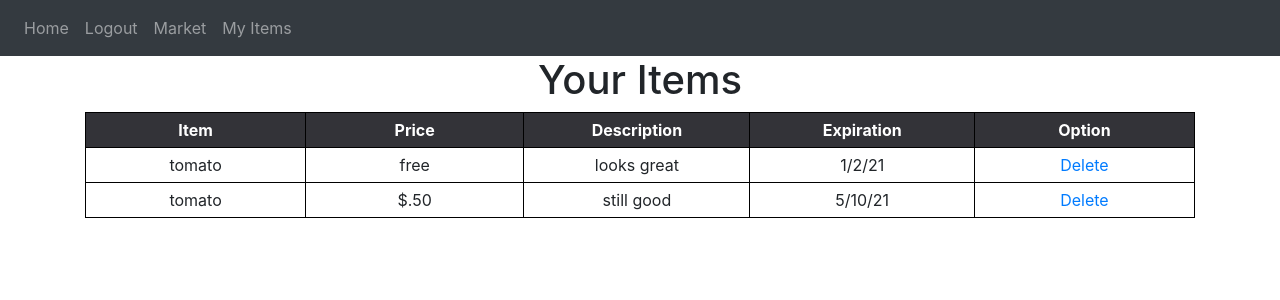
After one commit to Warren-source/CS435-project, a Flask app: page /items in a window 1280 px wide. The commit adds this page. Shown: the top 300 px of the page. Run offline with Flask 2, Linux system fonts and the light colour scheme; a user stored in the database is signed in; data comes from the database, SQL or seed files in the repository; both versions use the stored data as it was after the commit; some libraries are stand-ins or nearby versions.

Commit message:
make a item page

```diff
--- a/website/templates/base.html
+++ b/website/templates/base.html
@@ -39,6 +39,7 @@
           <a class="nav-item nav-link" id="home" href="/">Home</a>
           <a class="nav-item nav-link" id="logout" href="/logout">Logout</a>
           <a class="nav-item nav-link" id="market" href="/market">Market</a>
+          <a class="nav-item nav-link" id="items" href="/items">My Items</a>
           {% else %}
           <a class="nav-item nav-link" id="login" href="/login">Login</a>
           <a class="nav-item nav-link" id="signUp" href="/sign-up">Sign Up</a>
--- /dev/null
+++ b/website/templates/items.html
@@ -0,0 +1,56 @@
+{% extends "base.html" %}
+{% block title %} Items For Sale {% endblock %}
+
+{% block content %}
+
+<!--make table prettier-->
+<style>
+    table {
+        border-collapse: collapse;
+    }
+    th {
+        background-color:#333338;
+        Color:white;
+    }
+    th, td {
+        width:250px;
+        text-align:center;
+        border:1px solid black;
+        padding:5px
+
+    }
+    .geeks {
+        border-right:hidden;
+    }
+    .gfg {
+        border-collapse:separate;
+        border-spacing:0 15px;
+    }
+</style>
+
+<div class="myitems">
+    <h1 style="text-align: center">Your Items</h1>
+    <table>
+        <tr>
+            <th>Item</th>
+            <th>Price</th>
+            <th>Description</th>
+            <th>Expiration</th>
+            <th>Option</th>
+        </tr>
+        {% for stuff in my_stuff %}
+        <tr>
+            <td>{{ stuff.food  }}</td>
+            <td>{{ stuff.price  }}</td>
+            <td>{{ stuff.description }}</td>
+            <td>{{ stuff.expiration }}</td>
+             <!--note maybe supply custom tables form backend-->
+            <td>
+                <a href="/delete/{{stuff.id}}">Delete</a>
+            </td>
+        </tr>
+        {% endfor %}
+    </table>
+</div>
+
+{% endblock %}
--- a/website/views.py
+++ b/website/views.py
@@ -20,11 +20,13 @@ def market():
     if request.method == 'POST':
         food_item = request.form.get('searchfood')
         # don't do error checks, some boxes can be empty
-        searchresults = db.session.execute('SELECT S.id, S.food, S.price, S.description, S.expiration, U.user_name, U.address, U.zipcode, U.phone FROM Seller AS S JOIN User AS U WHERE U.id = S.user_id AND S.food = :val', {'val': food_item})
-        #searchresults = Seller.query.filter_by(food=food_item) #okay so search results need to give full table
+        searchresults = db.session.execute(
+            'SELECT S.id, S.food, S.price, S.description, S.expiration, U.user_name, U.address, U.zipcode, U.phone FROM Seller AS S JOIN User AS U WHERE U.id = S.user_id AND S.food = :val', {'val': food_item})
+        # searchresults = Seller.query.filter_by(food=food_item) #okay so search results need to give full table
         return render_template("market.html", user=current_user, searchresults=searchresults)
 
-    result = db.session.execute('SELECT S.id, S.food, S.price, S.description, S.expiration, U.user_name, U.address, U.zipcode, U.phone FROM Seller AS S JOIN User AS U WHERE S.user_id = U.id')
+    result = db.session.execute(
+        'SELECT S.id, S.food, S.price, S.description, S.expiration, U.user_name, U.address, U.zipcode, U.phone FROM Seller AS S JOIN User AS U WHERE S.user_id = U.id')
     my_stuff = Seller.query.filter_by(user_id=current_user.id)
     return render_template("market.html", user=current_user, seller=result, my_stuff=my_stuff)
 
@@ -60,20 +62,21 @@ def home():
     # so we can check if authenticated
     return render_template("home.html", user=current_user)
 
+
 @views.route('/purchase/<int:id>')
 def purchase(id):
-    #here i could grab all the seller and buyer info
-    seller_item = db.session.execute('SELECT S.id, U.id, S.food, S.price, S.description, S.expiration, U.user_name, U.address, U.zipcode, U.phone FROM Seller AS S JOIN User AS U WHERE S.id = :val', {'val': id})
-    #okay, this is so I can add the item to the transaction table
-    #and removing it from the market table
-    #I could manage that in the market backend b/c ill match seller id with
-    #item's seller id and choose to not display it, along with user's own item
-    #okay, so I take from this table the specific places and make them variables,
-    #then add those variables into a database called transactions
+    # here i could grab all the seller and buyer info
+    seller_item = db.session.execute(
+        'SELECT S.id, U.id, S.food, S.price, S.description, S.expiration, U.user_name, U.address, U.zipcode, U.phone FROM Seller AS S JOIN User AS U WHERE S.id = :val', {'val': id})
+    # okay, this is so I can add the item to the transaction table
+    # and removing it from the market table
+    # I could manage that in the market backend b/c ill match seller id with
+    # item's seller id and choose to not display it, along with user's own item
+    # okay, so I take from this table the specific places and make them variables,
+    # then add those variables into a database called transactions
     # i should at least have buyer's id, seller's id, item's id
 
     return render_template("buy.html", user=current_user, seller_item=seller_item)
-
 
 
 @views.route('/delete/<int:id>')
@@ -92,3 +95,20 @@ def delete(id):
     else:
         flash('You can only delete your posted items', category='error')
         return redirect(url_for('views.market'))
+
+
+@views.route('/items', methods=['GET', 'POST'])
+@login_required
+def items():
+    if request.method == 'POST':
+        food_item = request.form.get('searchfood')
+        # don't do error checks, some boxes can be empty
+        searchresults = db.session.execute(
+            'SELECT S.id, S.food, S.price, S.description, S.expiration, U.user_name, U.address, U.zipcode, U.phone FROM Seller AS S JOIN User AS U WHERE U.id = S.user_id AND S.food = :val', {'val': food_item})
+        # searchresults = Seller.query.filter_by(food=food_item) #okay so search results need to give full table
+        return render_template("items.html", user=current_user, searchresults=searchresults)
+
+    result = db.session.execute(
+        'SELECT S.id, S.food, S.price, S.description, S.expiration, U.user_name, U.address, U.zipcode, U.phone FROM Seller AS S JOIN User AS U WHERE S.user_id = U.id')
+    my_stuff = Seller.query.filter_by(user_id=current_user.id)
+    return render_template("items.html", user=current_user, seller=result, my_stuff=my_stuff)
```
Also changed, not shown: website/templates/market.html (+8 -34 lines), website/database.db.
